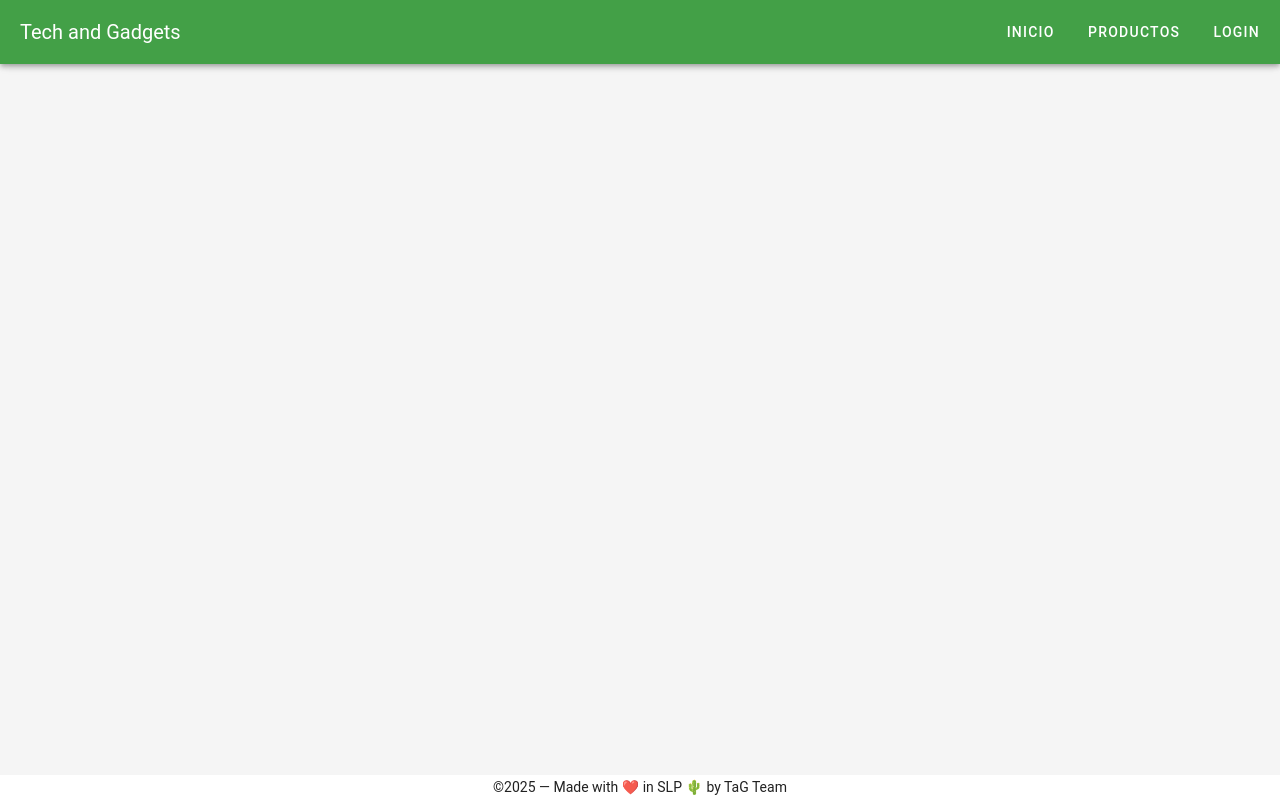
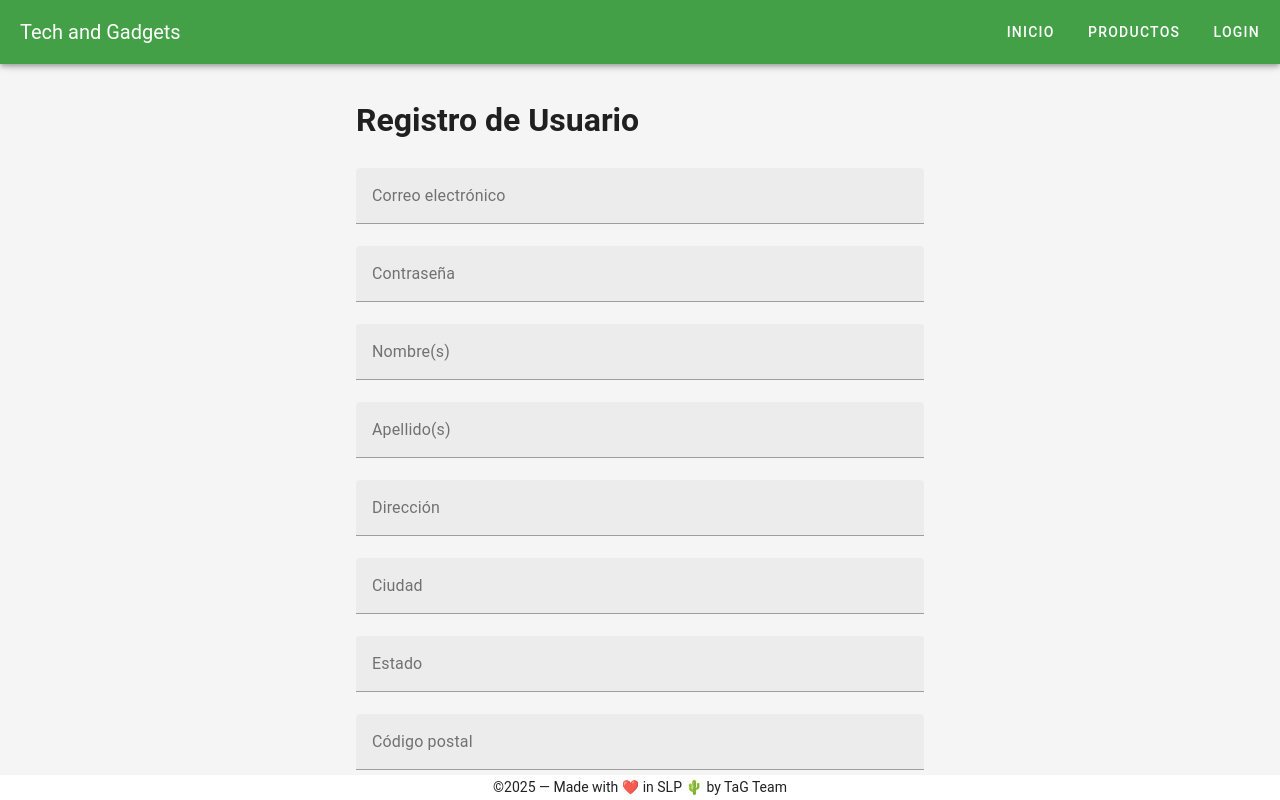
Before and after one commit to MiauRos/TaG-project, a Vue app in the folder client/: page /register in a window 1280 px wide. Shown: the top 800 px of the page. Built offline with nearby package versions, Linux system fonts and the light colour scheme.

Commit message:
feat: add register page

```diff
--- /dev/null
+++ b/client/src/pages/Register.vue
@@ -0,0 +1,148 @@
+<template>
+  <v-container class="py-8" style="max-width: 600px">
+    <h1 class="text-2xl font-bold mb-6">Registro de Usuario</h1>
+
+    <v-form v-model="formValid" @submit.prevent="submitForm">
+      <v-text-field
+        v-model="form.email"
+        label="Correo electrónico"
+        type="email"
+        :rules="[rules.required, rules.email]"
+        outlined
+        dense
+      />
+      <v-text-field
+        v-model="form.password"
+        label="Contraseña"
+        type="password"
+        :rules="[rules.required, rules.min(6)]"
+        outlined
+        dense
+      />
+      <v-text-field
+        v-model="form.first_name"
+        label="Nombre(s)"
+        :rules="[rules.required]"
+        outlined
+        dense
+      />
+      <v-text-field
+        v-model="form.last_name"
+        label="Apellido(s)"
+        :rules="[rules.required]"
+        outlined
+        dense
+      />
+      <v-text-field
+        v-model="form.address"
+        label="Dirección"
+        :rules="[rules.required]"
+        outlined
+        dense
+      />
+      <v-text-field
+        v-model="form.city"
+        label="Ciudad"
+        :rules="[rules.required]"
+        outlined
+        dense
+      />
+      <v-text-field
+        v-model="form.state"
+        label="Estado"
+        :rules="[rules.required]"
+        outlined
+        dense
+      />
+      <v-text-field
+        v-model="form.zip_code"
+        label="Código postal"
+        :rules="[rules.required]"
+        outlined
+        dense
+      />
+      <v-text-field
+        v-model="form.phone_number"
+        label="Teléfono"
+        :rules="[rules.required]"
+        outlined
+        dense
+      />
+
+      <v-btn type="submit" color="primary" :disabled="!formValid" class="mt-4">
+        Registrarse
+      </v-btn>
+
+      <v-alert
+        v-if="successMessage"
+        type="success"
+        class="mt-4"
+        border="start"
+        colored-border
+        elevation="2"
+      >
+        {{ successMessage }}
+      </v-alert>
+
+      <v-alert
+        v-if="errorMessage"
+        type="error"
+        class="mt-4"
+        border="start"
+        colored-border
+        elevation="2"
+      >
+        {{ errorMessage }}
+      </v-alert>
+    </v-form>
+  </v-container>
+</template>
+
+<script setup>
+import { ref } from 'vue'
+import axios from 'axios'
+
+const form = ref({
+  email: '',
+  password: '',
+  first_name: '',
+  last_name: '',
+  address: '',
+  city: '',
+  zip_code: '',
+  state: '',
+  phone_number: '',
+})
+
+const formValid = ref(false)
+const successMessage = ref('')
+const errorMessage = ref('')
+
+const rules = {
+  required: (v) => !!v || 'Este campo es obligatorio',
+  email: (v) => /.+@.+\..+/.test(v) || 'Correo inválido',
+  min: (length) => (v) => (v?.length >= length) || `Mínimo ${length} caracteres`,
+}
+
+const submitForm = async () => {
+  try {
+    const response = await axios.post('http://localhost:3000/api/users', form.value)
+    successMessage.value = '¡Registro exitoso!'
+    errorMessage.value = ''
+    form.value = {
+      email: '',
+      password: '',
+      first_name: '',
+      last_name: '',
+      address: '',
+      city: '',
+      zip_code: '',
+      state: '',
+      phone_number: '',
+    }
+  } catch (error) {
+    errorMessage.value = 'Error al registrar usuario'
+    successMessage.value = ''
+  }
+}
+</script>
--- a/client/src/router/index.js
+++ b/client/src/router/index.js
@@ -2,11 +2,13 @@ import { createRouter, createWebHistory } from 'vue-router';
 import Home from '../pages/Home.vue';
 import Login from '../pages/Login.vue'
 import Selection from '../pages/Selection.vue'
+import Register from '../pages/Register.vue'
 
 const routes = [
   { path: '/', component: Home },
   { path: '/login', name: 'Login', component: Login },
-  { path: '/selection', name: 'Selection', component: Selection}
+  { path: '/selection', name: 'Selection', component: Selection },
+  { path: '/register', name: 'Register', component: Register }
 ];
 
 const router = createRouter({
```
